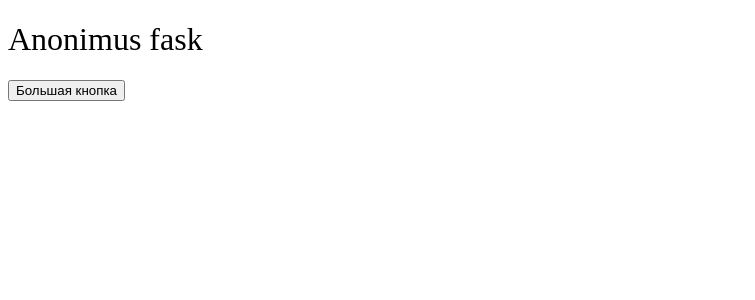
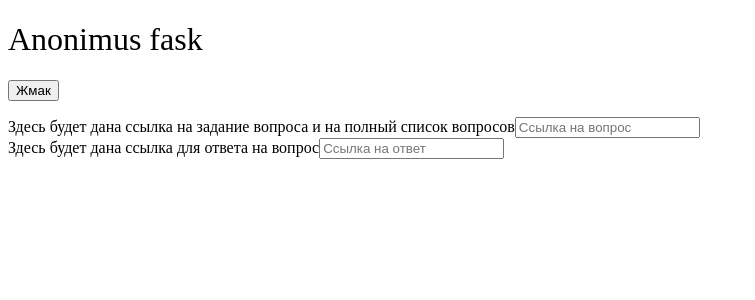
Before and after one commit to ComputePractice2017/aks-web, a Vue app: page / in a window 1280 px wide. Shown: the top 300 px of the page, without its empty margins (0-755 px from the left). Built offline with nearby package versions, Linux system fonts and the light colour scheme; the HTML template or start-up script is replaced by a standard one.

Commit message:
досоздал главную страницу issue #2

```diff
--- a/src/components/mainpage.vue
+++ b/src/components/mainpage.vue
@@ -2,8 +2,18 @@
   <div class="mainpage">
     <h1>{{ msg }}</h1>
    <p>
-  <button type="button" class="btn btn-default btn-lg">Большая кнопка</button>
+  <button type="button" class="btn btn-default btn-lg">Жмак</button>
 </p>
+<div class="form-group">
+    <label for="vopros">Здесь будет дана ссылка на задание вопроса и на полный список вопросов</label>
+    <input type="vopros" class="form-control" id="vopros" aria-describedby="vopros" placeholder="Ссылка на вопрос">
+
+  </div>
+  <div class="form-group">
+    <label for="otvet">Здесь будет дана ссылка для ответа на вопрос</label>
+    <input type="otvet" class="form-control" id="otvet" aria-describedby="otvet" placeholder="Ссылка на ответ">
+
+  </div>
   </div>
 </template>
 
```
